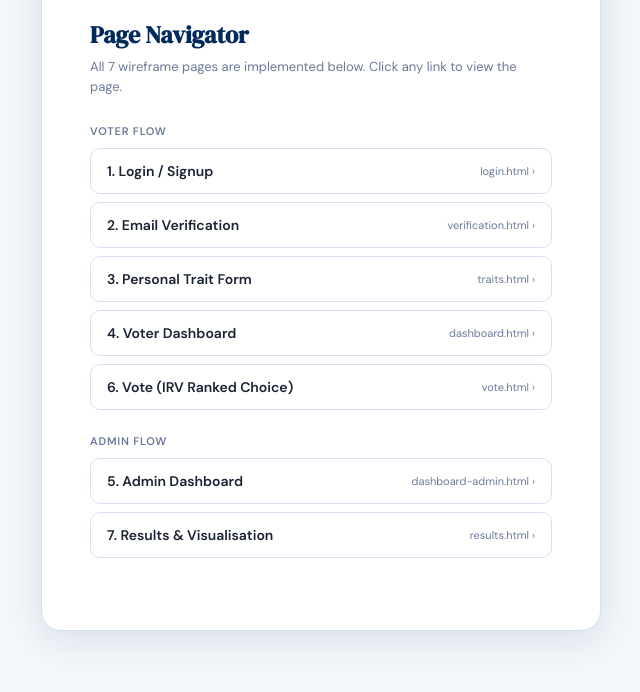
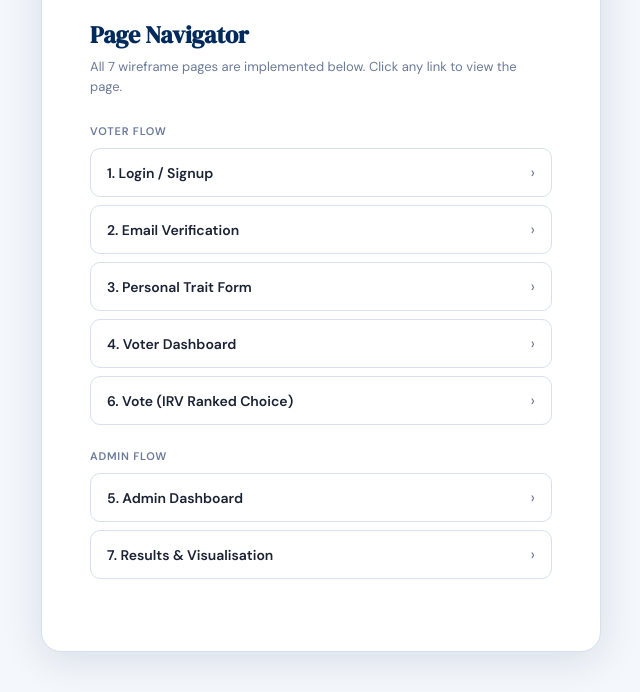
Before and after one commit to Gorgon3179/FIT3162-DS_03, a plain HTML site: page frontend/index.html in a window 1280 px wide. Shown: the part 143-835 px from the top of the page, without its empty margins (319-959 px from the left). Before the commit the page ends 814 px from the top, so only its background shows below. Drawn offline with Linux system fonts and the light colour scheme.

Commit message:
Update index.html

```diff
--- a/frontend/index.html
+++ b/frontend/index.html
@@ -36,17 +36,17 @@
 
   <div class="section-title">Voter Flow</div>
   <div class="link-list">
-    <a class="page-link" href="login.html"><span class="link-label">1. Login / Signup</span><span class="link-file">login.html ›</span></a>
-    <a class="page-link" href="verification.html"><span class="link-label">2. Email Verification</span><span class="link-file">verification.html ›</span></a>
-    <a class="page-link" href="traits.html"><span class="link-label">3. Personal Trait Form</span><span class="link-file">traits.html ›</span></a>
-    <a class="page-link" href="dashboard.html"><span class="link-label">4. Voter Dashboard</span><span class="link-file">dashboard.html ›</span></a>
-    <a class="page-link" href="vote.html"><span class="link-label">6. Vote (IRV Ranked Choice)</span><span class="link-file">vote.html ›</span></a>
+    <a class="page-link" href="login.html"><span class="link-label">1. Login / Signup</span><span class="arrow">›</span></a>
+    <a class="page-link" href="verification.html"><span class="link-label">2. Email Verification</span><span class="arrow">›</span></a>
+    <a class="page-link" href="traits.html"><span class="link-label">3. Personal Trait Form</span><span class="arrow">›</span></a>
+    <a class="page-link" href="dashboard.html"><span class="link-label">4. Voter Dashboard</span><span class="arrow">›</span></a>
+    <a class="page-link" href="vote.html"><span class="link-label">6. Vote (IRV Ranked Choice)</span><span class="arrow">›</span></a>
   </div>
 
   <div class="section-title">Admin Flow</div>
   <div class="link-list">
-    <a class="page-link" href="dashboard-admin.html"><span class="link-label">5. Admin Dashboard</span><span class="link-file">dashboard-admin.html ›</span></a>
-    <a class="page-link" href="results.html"><span class="link-label">7. Results & Visualisation</span><span class="link-file">results.html ›</span></a>
+    <a class="page-link" href="dashboard-admin.html"><span class="link-label">5. Admin Dashboard</span><span class="arrow">›</span></a>
+    <a class="page-link" href="results.html"><span class="link-label">7. Results & Visualisation</span><span class="arrow">›</span></a>
   </div>
 </div>
 </body>
```
